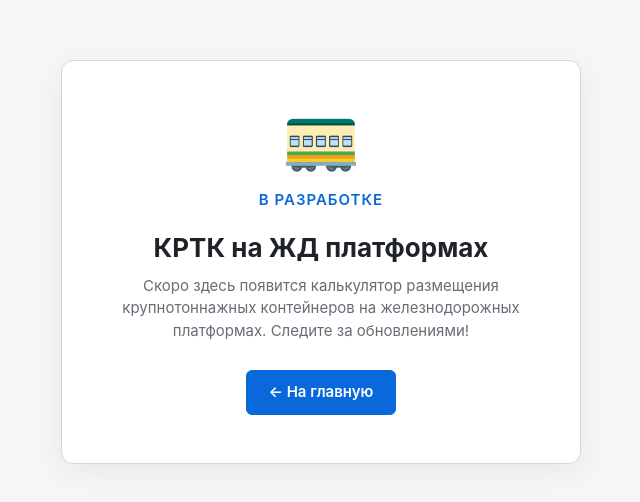
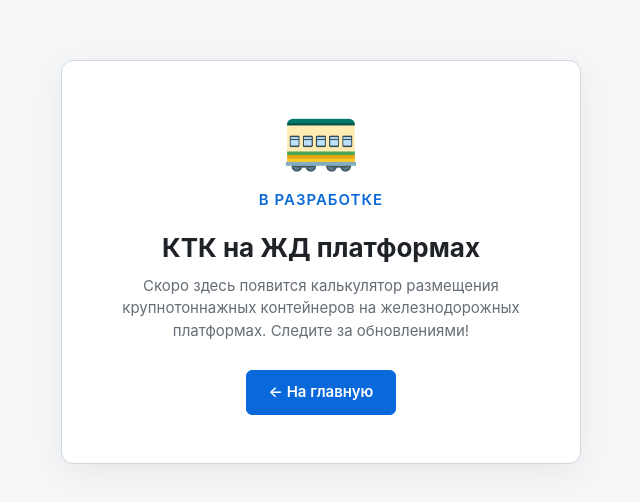
Before and after one commit to viktand/loading-app, a plain HTML site: page krtk.html in a window 1280 px wide. Shown: the part 138-640 px from the top of the page, without its empty margins (319-959 px from the left). Drawn offline with Linux system fonts and the light colour scheme.

Commit message:
Update krtk.html

```diff
--- a/krtk.html
+++ b/krtk.html
@@ -3,7 +3,7 @@
 <head>
 <meta charset="UTF-8">
 <meta name="viewport" content="width=device-width, initial-scale=1.0">
-<title>КРТК на ЖД платформах — скоро</title>
+<title>КТК на ЖД платформах — скоро</title>
 <style>
   :root {
     --bg: #f4f6f8;
@@ -87,7 +87,7 @@
   <div class="card">
     <div class="icon">🚃</div>
     <div class="subtitle">В разработке</div>
-    <h1>КРТК на ЖД платформах</h1>
+    <h1>КТК на ЖД платформах</h1>
     <p>Скоро здесь появится калькулятор размещения крупнотоннажных контейнеров на железнодорожных платформах. Следите за обновлениями!</p>
     <a href="index.html" class="btn">← На главную</a>
   </div>
```
